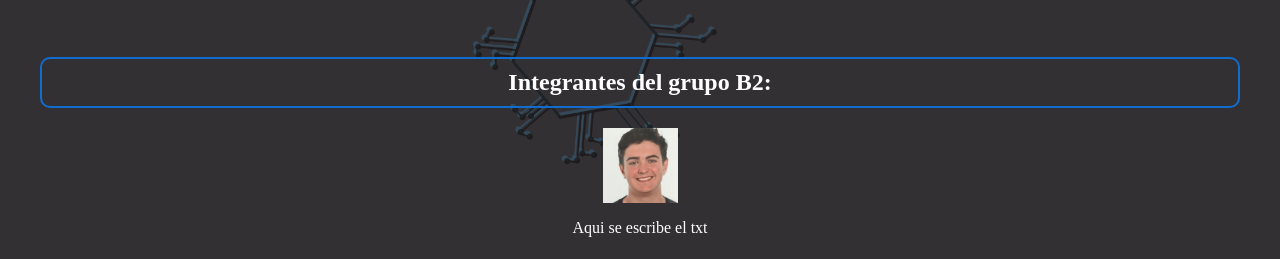
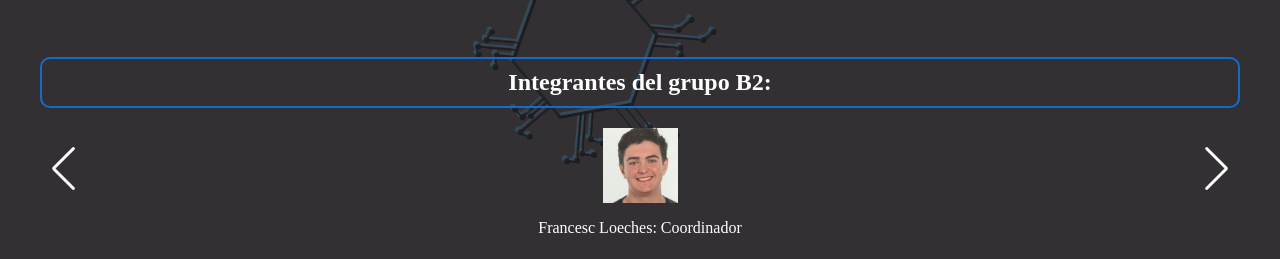
Before and after one commit to Frun04/2, a plain HTML site: page index.html in a window 1280 px wide. Shown: the part 2538-2797 px from the top of the page. Drawn offline with nearby package versions, Linux system fonts and the light colour scheme; a web font is replaced by a local one.

Commit message:
Update index.html

```diff
--- a/index.html
+++ b/index.html
@@ -179,27 +179,56 @@
             <div class="swiper-slide integrantes-slide">
                 <img src="Fran.gif" alt="Imagen de Francesc">
                 <div>
-                    <p>Aqui se escribe el txt</p> <!-- Name and role for Francesc -->
+                    <p>Francesc Loeches: Coordinador</p> <!-- Name and role for Francesc -->
                 </div>
             </div>
             <div class="swiper-slide integrantes-slide">
                 <img src="Enric.gif" alt="Imagen de Enric">
                 <div>
-                    <p>Aqui se escribe el txt</p> <!-- Name and role for Enric -->
+                    <p>Enric Hernández: Programador</p> <!-- Name and role for Enric -->
                 </div>
             </div>
             <div class="swiper-slide integrantes-slide">
                 <img src="Jaime.gif" alt="Imagen de Jaime">
                 <div>
-                    <p>Aqui se escribe el txt</p> <!-- Name and role for Jaime -->
+                    <p>Jaime Amorós: Programador</p> <!-- Name and role for Jaime -->
                 </div>
             </div>
             <div class="swiper-slide integrantes-slide">
                 <img src="Alex.jpeg" alt="Imagen de Alex">
                 <div>
-                    <p>Aqui se escribe el txt</p> <!-- Name and role for Alex -->
+                    <p>Alejandro Gadea: Documentarista</p> <!-- Name and role for Alex -->
                 </div>
             </div>
             <div class="swiper-slide integrantes-slide">
                 <img src="Marcos.png" alt="Imagen de Sergio">
                 <div>
+                    <p>Marcos Sellés: Documentarista</p> <!-- Name and role for Marcos -->
+                </div>
+            </div>
+        </div>
+        <div class="swiper-button-next"></div>
+        <div class="swiper-button-prev"></div>
+    </div>
+    <script src="https://unpkg.com/swiper/swiper-bundle.min.js"></script>
+    <script>
+        var layoutSwiper = new Swiper('.layout-container', {
+            slidesPerView: 1,
+            navigation: {
+                nextEl: '.swiper-button-next',
+                prevEl: '.swiper-button-prev',
+            },
+            loop: true,
+        });
+
+        var integrantesSwiper = new Swiper('.integrantes-container', {
+            slidesPerView: 1,
+            navigation: {
+                nextEl: '.swiper-button-next',
+                prevEl: '.swiper-button-prev',
+            },
+            loop: true,
+        });
+    </script>
+</body>
+</html>
```
